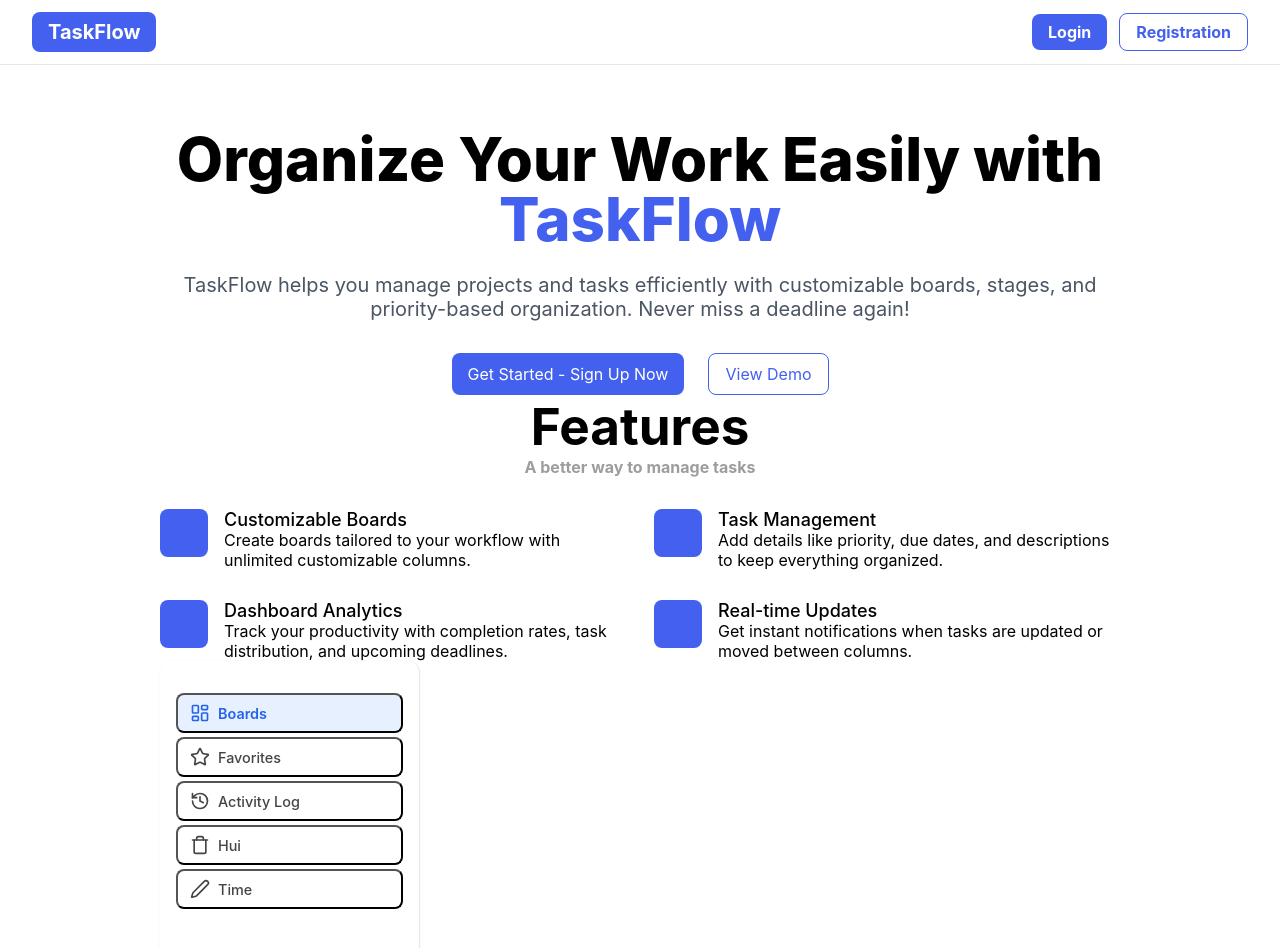
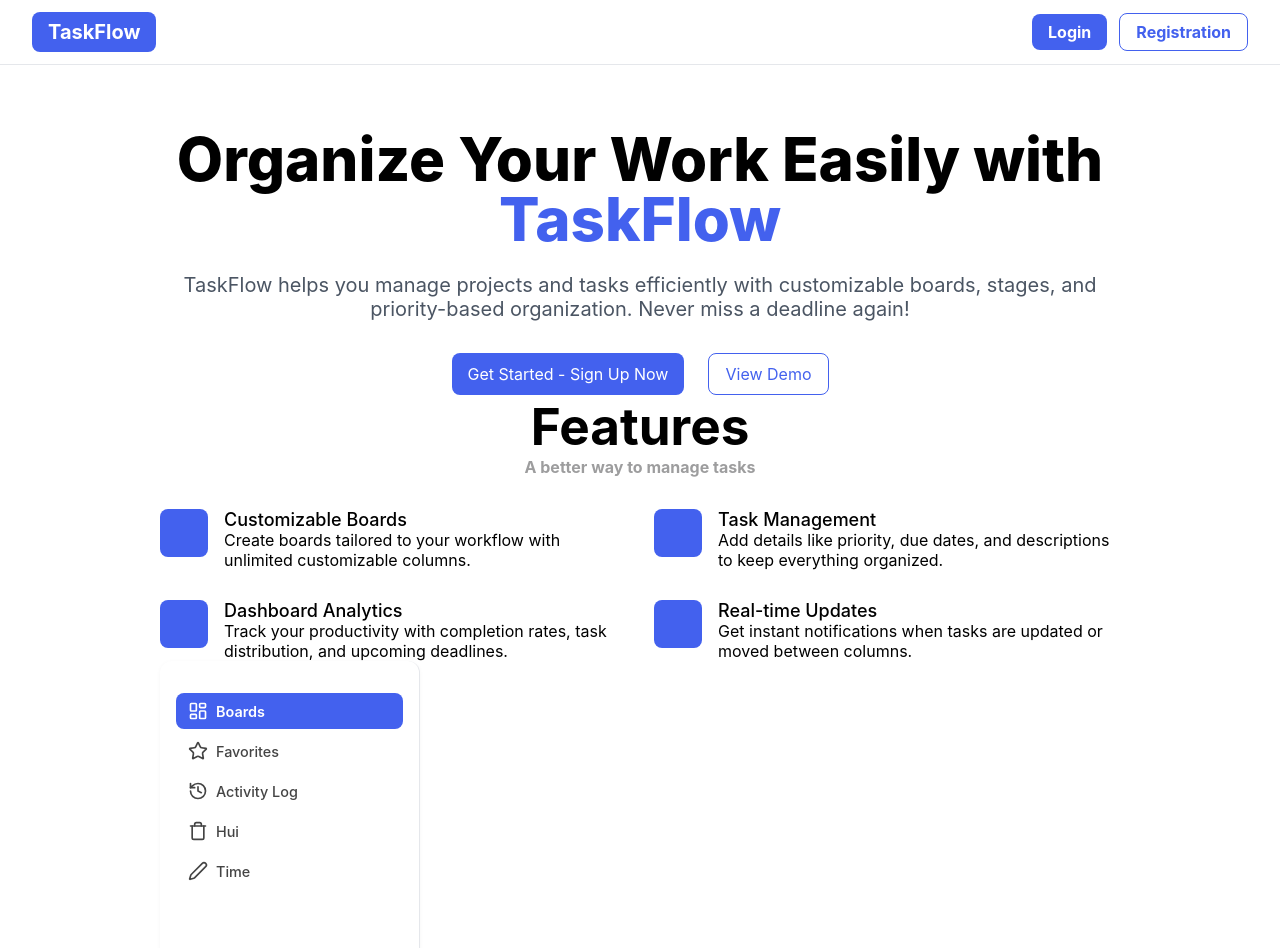
Before and after one commit to Gurov540/TaskFlow_, a React (Vite) app: page / in a window 1280 px wide. Shown: the top 948 px of the page. Built offline with nearby package versions, Linux system fonts and the light colour scheme.

Commit message:
update tab styles

```diff
--- a/src/shared/ui/Tab/Tab.module.css
+++ b/src/shared/ui/Tab/Tab.module.css
@@ -4,6 +4,7 @@
   gap: 0.5rem;
   width: 100%;
   padding: 0.5rem 0.75rem;
+  border: none;
   border-radius: 0.5rem;
   background: transparent;
   color: var(--text-secondary, #444);
@@ -14,12 +15,13 @@
 }
 
 .tab:hover {
-  background: #f5f6f8;
+  color: #444;
+  background: #f3f4f6;
 }
 
 .active {
-  background: #e7f0ff;
-  color: #2563eb;
+  background: #4361ee;
+  color: #fff;
   font-weight: 600;
 }
 
```
